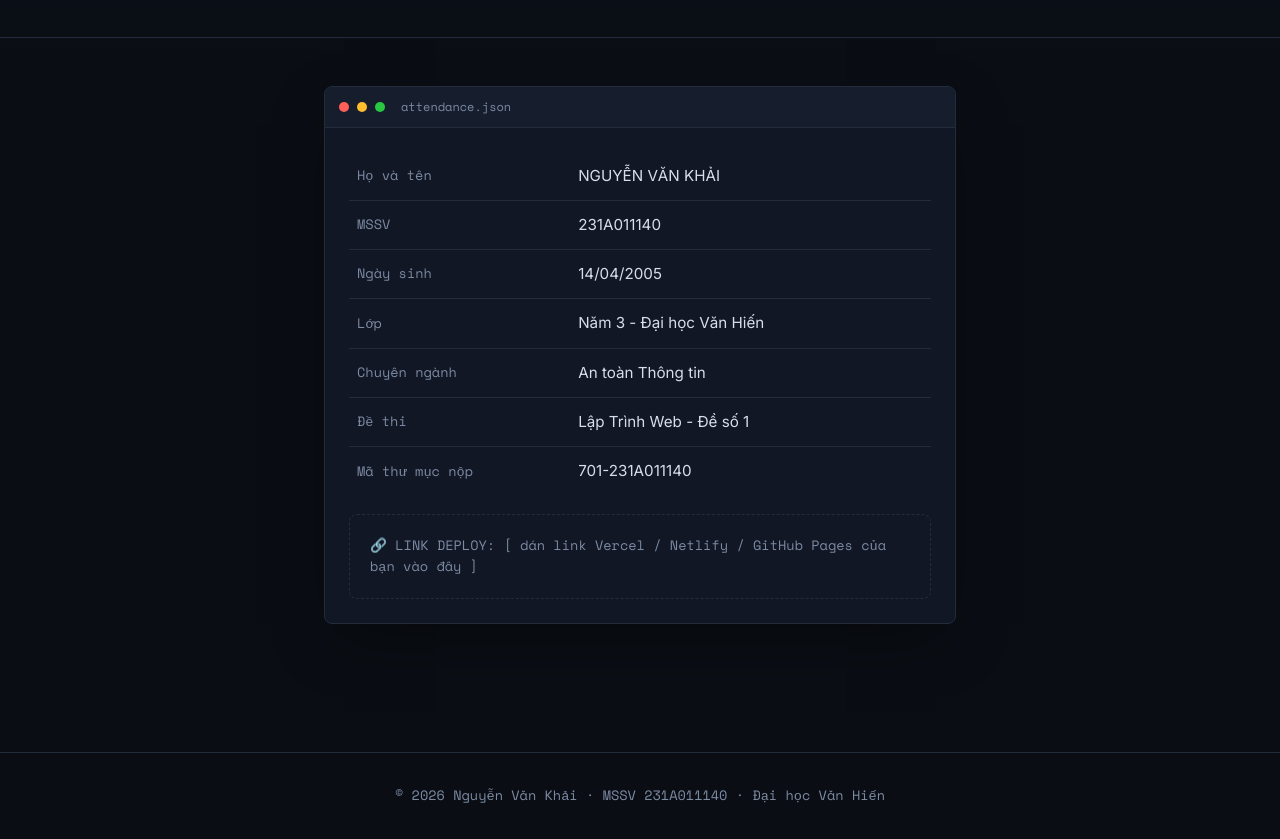
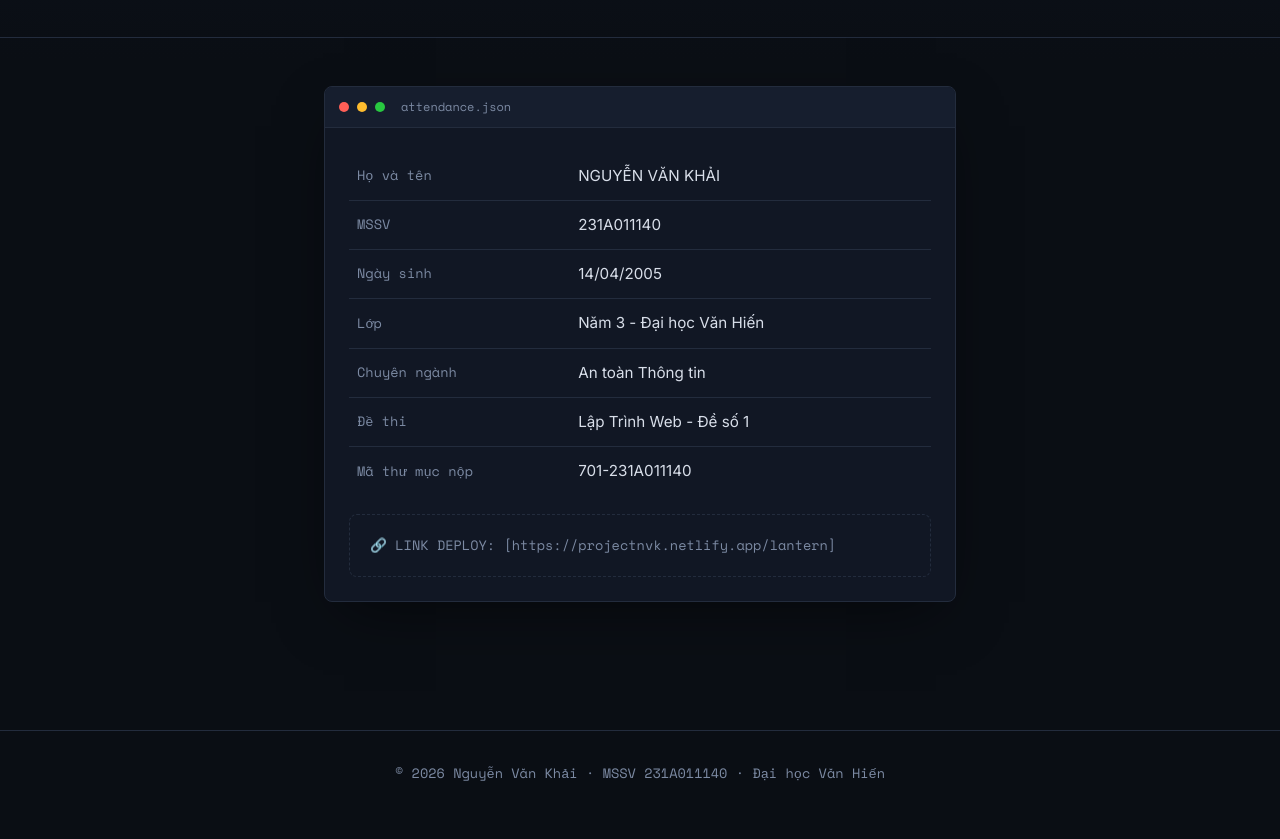
Before and after one commit to cyonskrtt/cyonskrtt-cyonskrtt-lab701-231A011140, a plain HTML site: page attendance.html in a window 1280 px wide. Shown: the part 261-1100 px from the top of the page. After the commit the page ends 1078 px from the top, so only its background shows below. Drawn offline with nearby package versions, Linux system fonts and the light colour scheme.

Commit message:
Update attendance.html

```diff
--- a/attendance.html
+++ b/attendance.html
@@ -54,7 +54,7 @@
         </table>
 
         <div class="deploy-box">
-          🔗 LINK DEPLOY: <span class="muted">[ dán link Vercel / Netlify / GitHub Pages của bạn vào đây ]</span>
+          🔗 LINK DEPLOY: <span class="muted">[https://projectnvk.netlify.app/lantern]</span>
         </div>
       </div>
     </div>
```
